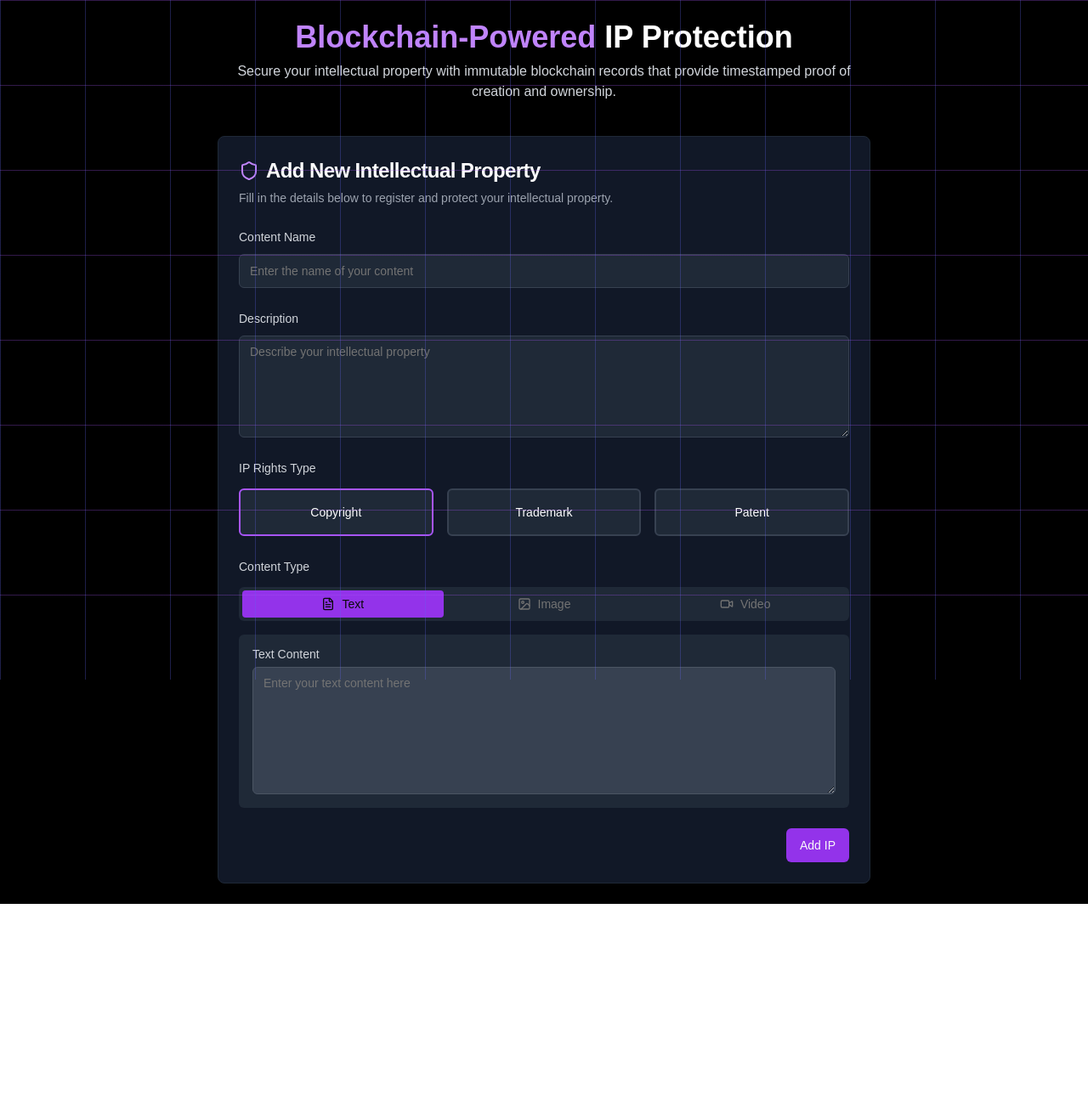
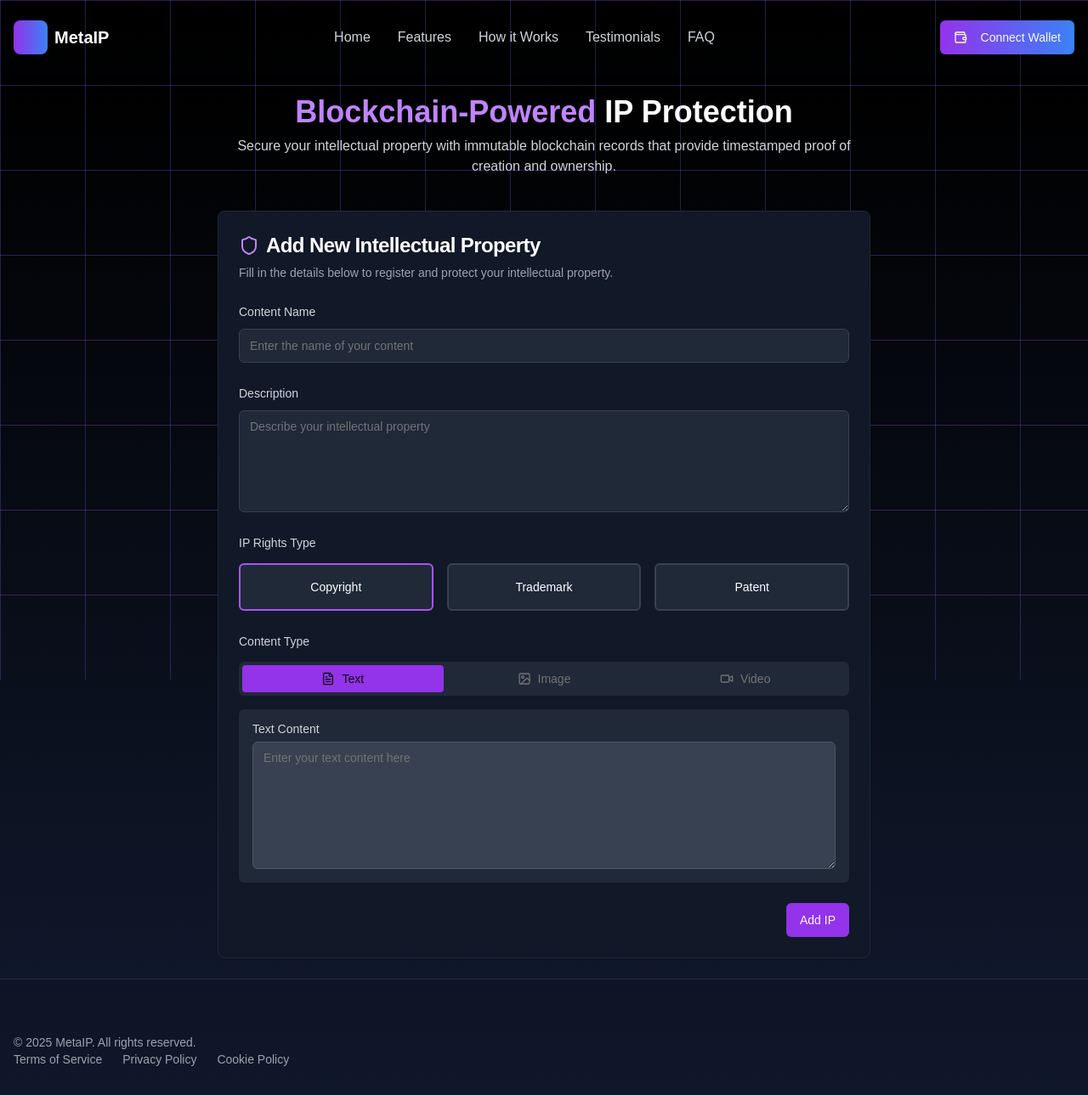
Before and after one commit to NitinChakrawarti/easydevsXstory, a Next.js app: page /addIP in a window 1280 px wide. Shown: the whole page at 85% size. Before the commit the page ends 1064 px from the top, so only its background shows below. Built offline with nearby package versions, Linux system fonts and the light colour scheme.

Commit message:
Fix: opacityu issues

```diff
--- a/app/addIP/page.tsx
+++ b/app/addIP/page.tsx
@@ -14,7 +14,7 @@ export default function AddIP() {
   const [contentType, setContentType] = useState("text")
 
   return (
-    <div className="w-full min-h-screen bg-black text-white p-6">
+    <div className="w-full min-h-screen bg-black bg-gradient-to-b from-black to-slate-900 text-white p-6">
       <div className="max-w-3xl mx-auto">
         <h1 className="text-4xl font-bold mb-2 text-center">
           <span className="text-purple-400">Blockchain-Powered</span> IP Protection
@@ -24,6 +24,7 @@ export default function AddIP() {
           and ownership.
         </p>
 
+        <div className="z-50  relative">
           <Card className="bg-gray-900 border-gray-800">
             <CardHeader>
               <CardTitle className="text-2xl text-white flex items-center gap-2">
@@ -89,7 +90,7 @@ export default function AddIP() {
                 <Tabs defaultValue="text" className="w-full" onValueChange={setContentType}>
                   <TabsList className="grid grid-cols-3 bg-gray-800">
                     <TabsTrigger value="text" className="data-[state=active]:bg-purple-600">
-                    <FileText className="h-4 w-4 mr-2 "  />
+                      <FileText className="h-4 w-4 mr-2 " />
                       Text
                     </TabsTrigger>
                     <TabsTrigger value="image" className="data-[state=active]:bg-purple-600">
@@ -150,5 +151,6 @@ export default function AddIP() {
           </Card>
         </div>
       </div>
+    </div>
   )
 }
--- a/app/explore/page.tsx
+++ b/app/explore/page.tsx
@@ -119,8 +119,8 @@ export default function ExplorePage() {
   }
 
   return (
-    <div className="w-full min-h-screen bg-black text-white p-6">
-      <div className="max-w-7xl mx-auto">
+    <div className="w-full min-h-screen bg-gradient-to-b from-black to-slate-900 bg-black text-white p-6">
+      <div className="max-w-7xl z-50 relative mx-auto">
         <h1 className="text-4xl font-bold mb-2 text-center">
           <span className="text-purple-400">Explore</span> Intellectual Property
         </h1>
--- a/app/layout.tsx
+++ b/app/layout.tsx
@@ -2,9 +2,11 @@
 import type { Metadata } from 'next'
 import './globals.css'
 import GridOverlay from '@/components/gridovelay'
+import { FooterSection } from '@/components/footer-section'
+import { Navbar } from '@/components/ui/navbar'
 
 export const metadata: Metadata = {
-  title: 'ChainProof',
+  title: 'MetaIP',
   description: 'Created with v0',
   generator: 'v0.dev',
 }
@@ -18,7 +20,9 @@ export default function RootLayout({
     <html lang="en">
       <body className="relative text-white bg-gradient-to-b from-black to-slate-900 min-h-screen">
         <GridOverlay />
+        <Navbar />
         {children}
+        <FooterSection />
       </body>
     </html>
   )
--- a/app/page.tsx
+++ b/app/page.tsx
@@ -5,75 +5,15 @@ import { FeaturesSection } from "@/components/features-section"
 import { HowItWorksSection } from "@/components/how-it-works-section"
 import { TestimonialsSection } from "@/components/testimonials-section"
 import { FaqSection } from "@/components/faq-section"
-import { FooterSection } from "@/components/footer-section"
-
-// export default function Home() {
-//   return (
-//     <div className="min-h-screen bg-gradient-to-b from-black to-slate-900 text-white">
-//       <header className="container mx-auto px-4 py-6 flex items-center justify-between">
-//         <div className="flex items-center space-x-2">
-//           <div className="w-10 h-10 bg-gradient-to-r from-purple-600 to-blue-500 rounded-lg"></div>
-//           <h1 className="text-xl font-bold">ChainProof</h1>
-//         </div>
-//         <nav className="hidden md:flex items-center space-x-8">
-//           <Link href="#features" className="text-gray-300 hover:text-white transition-colors">
-//             Features
-//           </Link>
-//           <Link href="#how-it-works" className="text-gray-300 hover:text-white transition-colors">
-//             How it Works
-//           </Link>
-//           <Link href="#testimonials" className="text-gray-300 hover:text-white transition-colors">
-//             Testimonials
-//           </Link>
-//           <Link href="#faq" className="text-gray-300 hover:text-white transition-colors">
-//             FAQ
-//           </Link>
-//         </nav>
-//         <ConnectWalletButton />
-//       </header>
-
-//       <HeroSection />
-//       <FeaturesSection />
-//       <HowItWorksSection />
-//       <TestimonialsSection />
-//       <FaqSection />
-//       <FooterSection />
-//     </div>
-//   )
-// }
-
 
 export default function Home() {
   return (
     <div>
-      <header className="container mx-auto px-4 py-6 flex items-center justify-between">
-        <div className="flex items-center space-x-2">
-          <div className="w-10 h-10 bg-gradient-to-r from-purple-600 to-blue-500 rounded-lg"></div>
-          <h1 className="text-xl font-bold">ChainProof</h1>
-        </div>
-        <nav className="hidden md:flex items-center space-x-8">
-          <Link href="#features" className="text-gray-300 hover:text-white transition-colors">
-            Features
-          </Link>
-          <Link href="#how-it-works" className="text-gray-300 hover:text-white transition-colors">
-            How it Works
-          </Link>
-          <Link href="#testimonials" className="text-gray-300 hover:text-white transition-colors">
-            Testimonials
-          </Link>
-          <Link href="#faq" className="text-gray-300 hover:text-white transition-colors">
-            FAQ
-          </Link>
-        </nav>
-        <ConnectWalletButton />
-      </header>
-
       <HeroSection />
       <FeaturesSection />
       <HowItWorksSection />
       <TestimonialsSection />
       <FaqSection />
-      <FooterSection />
     </div>
   )
 }
--- a/components/footer-section.tsx
+++ b/components/footer-section.tsx
@@ -4,10 +4,10 @@ import { Twitter, Github, Linkedin, Instagram } from "lucide-react"
 
 export function FooterSection() {
   return (
-    <footer className="border-t border-white/10 pt-16 pb-8 relative">
+    <footer className="border-t border-white/10 pt-16 pb-8 relative bg-transparent">
       <div className="container mx-auto px-4">
         {/* <div className="border-t border-white/10 pt-8 flex flex-col md:flex-row justify-between items-center"> */}
-          <p className="text-gray-400 text-sm">© 2025 ChainProof. All rights reserved.</p>
+          <p className="text-gray-400 text-sm">© 2025 MetaIP. All rights reserved.</p>
           <div className="flex space-x-6 mt-4 md:mt-0">
             <Link href="#" className="text-gray-400 hover:text-white text-sm">
               Terms of Service
--- a/components/testimonials-section.tsx
+++ b/components/testimonials-section.tsx
@@ -5,7 +5,7 @@ export function TestimonialsSection() {
   const testimonials = [
     {
       content:
-        "ChainProof helped me protect my digital art collection and set up passive income through licensing. When someone stole my work, I had timestamped proof of ownership.",
+        "MetaIP helped me protect my digital art collection and set up passive income through licensing. When someone stole my work, I had timestamped proof of ownership.",
       author: "Alex Rivera",
       title: "Digital Artist",
       avatar: "/placeholder.svg?height=80&width=80",
@@ -19,7 +19,7 @@ export function TestimonialsSection() {
     },
     {
       content:
-        "My software code was copied by a competitor. Thanks to ChainProof's blockchain certification, I had irrefutable evidence of prior creation and won my case.",
+        "My software code was copied by a competitor. Thanks to MetaIP's blockchain certification, I had irrefutable evidence of prior creation and won my case.",
       author: "David Chen",
       title: "Software Developer",
       avatar: "/placeholder.svg?height=80&width=80",
@@ -42,7 +42,7 @@ export function TestimonialsSection() {
 
       <div className="grid grid-cols-1 md:grid-cols-3 gap-8">
         {testimonials.map((testimonial, index) => (
-          <Card key={index} className="bg-black/40 border-purple-500/20 backdrop-blur-sm overflow-hidden">
+          <Card key={index} className="bg-black/20 opacity-90 backdrop-blur-lg   border-purple-500/20 overflow-hidden">
             <CardContent className="p-6">
               <div className="mb-4">
                 <svg className="text-purple-400 h-6 w-6" fill="currentColor" viewBox="0 0 24 24">
@@ -61,7 +61,7 @@ export function TestimonialsSection() {
                   />
                 </div>
                 <div>
-                  <h3 className="font-semibold">{testimonial.author}</h3>
+                  <h3 className="font-semibold text-white">{testimonial.author}</h3>
                   <p className="text-sm text-gray-400">{testimonial.title}</p>
                 </div>
               </div>
--- /dev/null
+++ b/components/ui/navbar.tsx
@@ -0,0 +1,31 @@
+import Link from "next/link";
+import { ConnectWalletButton } from "../connect-wallet-button";
+
+export function Navbar() {
+    return (
+        <header className="container mx-auto px-4 py-6 flex items-center justify-between">
+            <div className="flex items-center space-x-2">
+                <div className="w-10 h-10 bg-gradient-to-r from-purple-600 to-blue-500 rounded-lg"></div>
+                <h1 className="text-xl font-bold">MetaIP</h1>
+            </div>
+            <nav className="hidden md:flex items-center space-x-8">
+                <Link href='/' className="text-gray-300 hover:text-white transition-colors">
+                    Home
+                </Link>
+                <Link href="#features" className="text-gray-300 hover:text-white transition-colors">
+                    Features
+                </Link>
+                <Link href="#how-it-works" className="text-gray-300 hover:text-white transition-colors">
+                    How it Works
+                </Link>
+                <Link href="#testimonials" className="text-gray-300 hover:text-white transition-colors">
+                    Testimonials
+                </Link>
+                <Link href="#faq" className="text-gray-300 hover:text-white transition-colors">
+                    FAQ
+                </Link>
+            </nav>
+            <ConnectWalletButton />
+        </header>
+    )
+}
```
Lines whose indentation alone changed are shown as unchanged.
